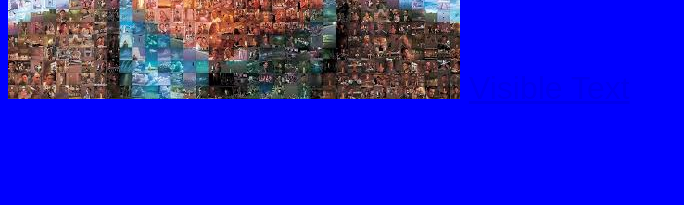
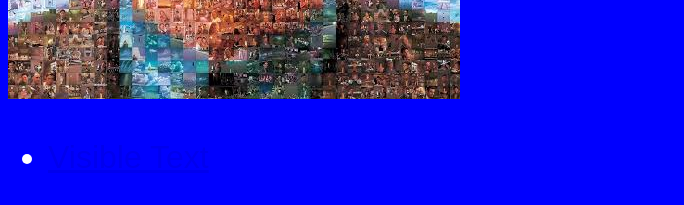
Before and after one commit to Altair1412-art/Practice, a plain HTML site: page index.html in a window 1280 px wide. Shown: the part 846-1051 px from the top of the page, 0-684 px from the left. Before the commit the page ends 961 px from the top, so only its background shows below. Drawn offline with Linux system fonts and the light colour scheme.

Commit message:
Update index.html

```diff
--- a/index.html
+++ b/index.html
@@ -20,6 +20,9 @@ This is not a homepage
   Maybe
   <br><br>
   <img src="https://Altair1412-art.github.io/images/For Github.jpg">
-  <a href=https://www.moma.org/> Visible Text</a>
+  <ul>
+<li>  <a href=https://www.moma.org/>Visible Text</a>
+</li>
+  </ul>
 </body>
 </html>
```
